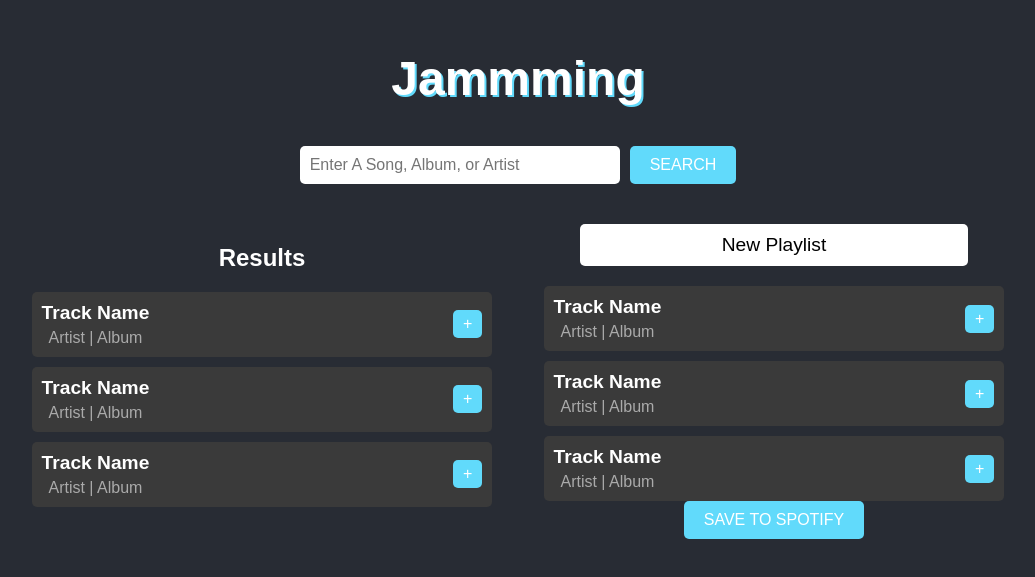
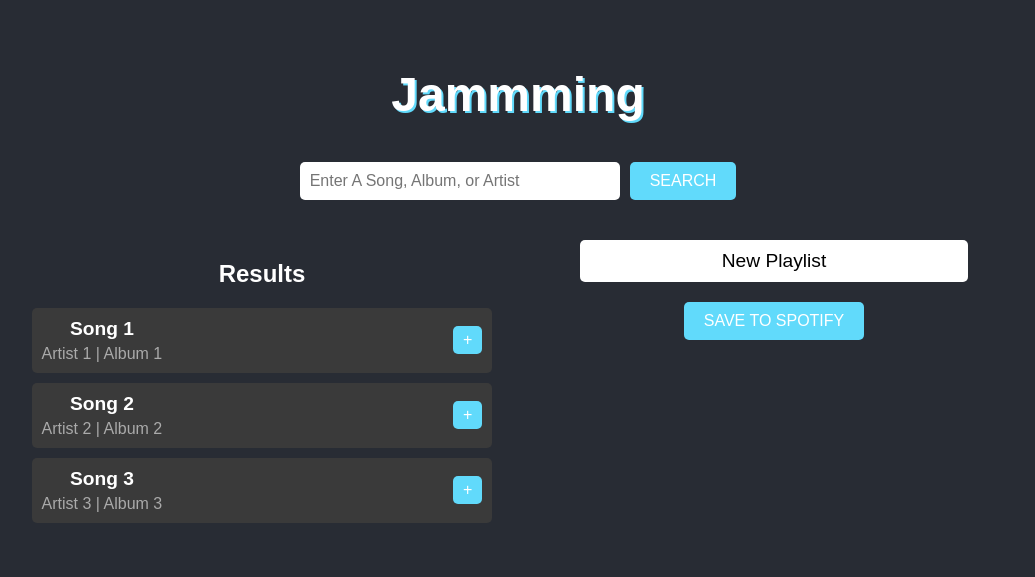
Before and after one commit to makrischaralampos/Jammming, a React (Create React App) app: page / in a window 1280 px wide. Shown: the part 105-682 px from the top of the page, without its empty margins (122-1157 px from the left). Built offline with nearby package versions, Linux system fonts and the light colour scheme.

Commit message:
Track Listing in The Component Tree Implementation

```diff
--- a/src/App.js
+++ b/src/App.js
@@ -1,16 +1,22 @@
-import React from "react";
+import React, { useState } from "react";
 import styles from "./App.module.css";
 import SearchBar from "./components/SearchBar";
 import SearchResults from "./components/SearchResults";
 import Playlist from "./components/Playlist";
 
 function App() {
+  const [searchResults, setSearchResults] = useState([
+    { id: 1, name: "Song 1", artist: "Artist 1", album: "Album 1" },
+    { id: 2, name: "Song 2", artist: "Artist 2", album: "Album 2" },
+    { id: 3, name: "Song 3", artist: "Artist 3", album: "Album 3" },
+  ]);
+
   return (
     <div className={styles.app}>
       <h1>Jammming</h1>
       <SearchBar />
       <div className={styles.appPlaylist}>
-        <SearchResults />
+        <SearchResults searchResults={searchResults} />
         <Playlist />
       </div>
     </div>
--- a/src/components/SearchResults.js
+++ b/src/components/SearchResults.js
@@ -2,11 +2,11 @@ import React from "react";
 import styles from "./SearchResults.module.css";
 import Tracklist from "./Tracklist";
 
-function SearchResults() {
+function SearchResults({ searchResults }) {
   return (
     <div className={styles.searchResults}>
       <h2>Results</h2>
-      <Tracklist />
+      <Tracklist tracks={searchResults} />
     </div>
   );
 }
--- a/src/components/Track.js
+++ b/src/components/Track.js
@@ -1,12 +1,14 @@
 import React from "react";
 import styles from "./Track.module.css";
 
-function Track() {
+function Track({ track }) {
   return (
     <div className={styles.track}>
       <div className={styles.trackInformation}>
-        <h3>Track Name</h3>
-        <p>Artist | Album</p>
+        <h3>{track.name}</h3>
+        <p>
+          {track.artist} | {track.album}
+        </p>
       </div>
       <button className={styles.trackAction}>+</button>
     </div>
--- a/src/components/Tracklist.js
+++ b/src/components/Tracklist.js
@@ -2,14 +2,16 @@ import React from "react";
 import styles from "./Tracklist.module.css";
 import Track from "./Track";
 
-function Tracklist() {
+function Tracklist({ tracks }) {
   return (
     <div className={styles.tracklist}>
-      <Track />
-      <Track />
-      <Track />
+      {tracks && tracks.map((track) => <Track key={track.id} track={track} />)}
     </div>
   );
 }
 
+Tracklist.defaultProps = {
+  tracks: [],
+};
+
 export default Tracklist;
```
